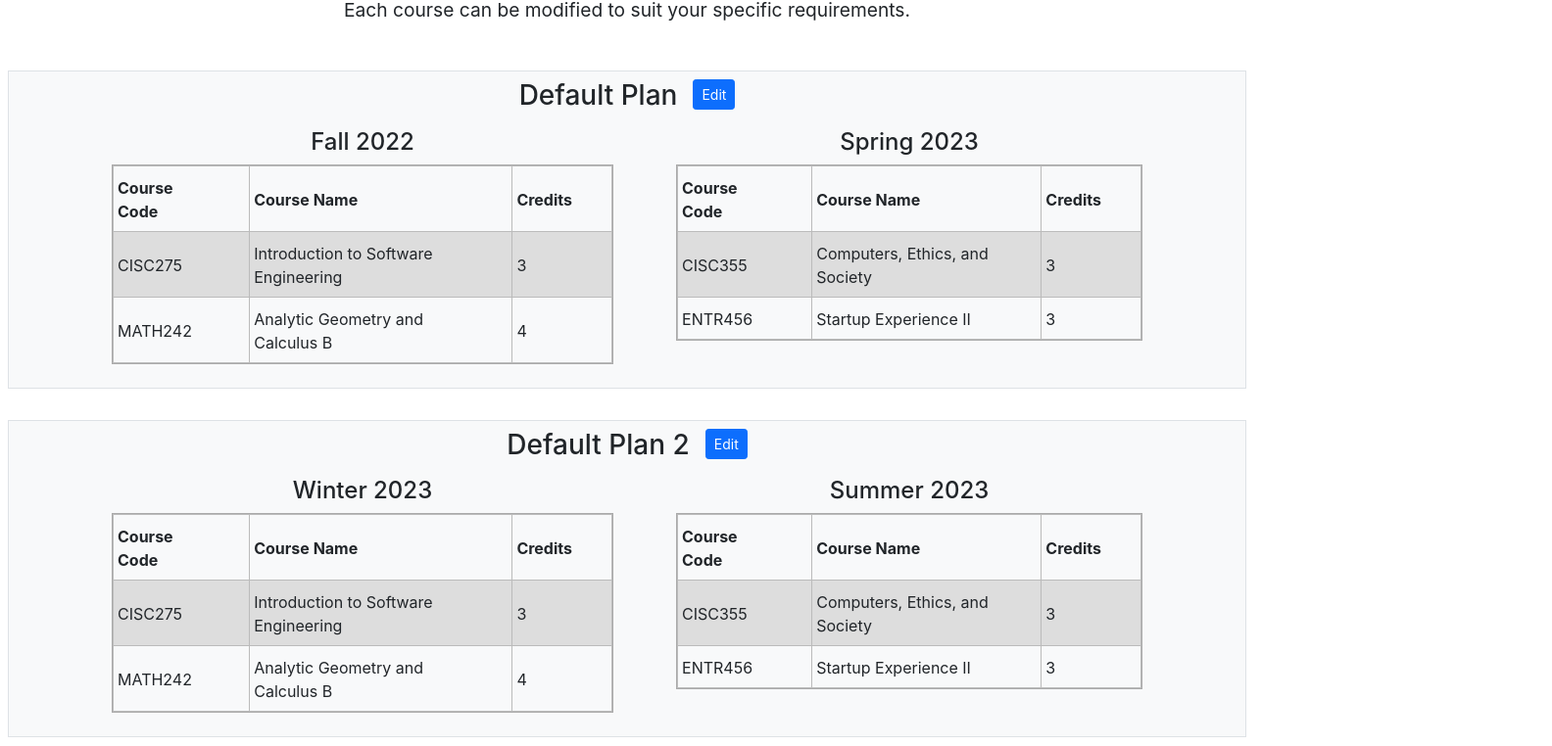
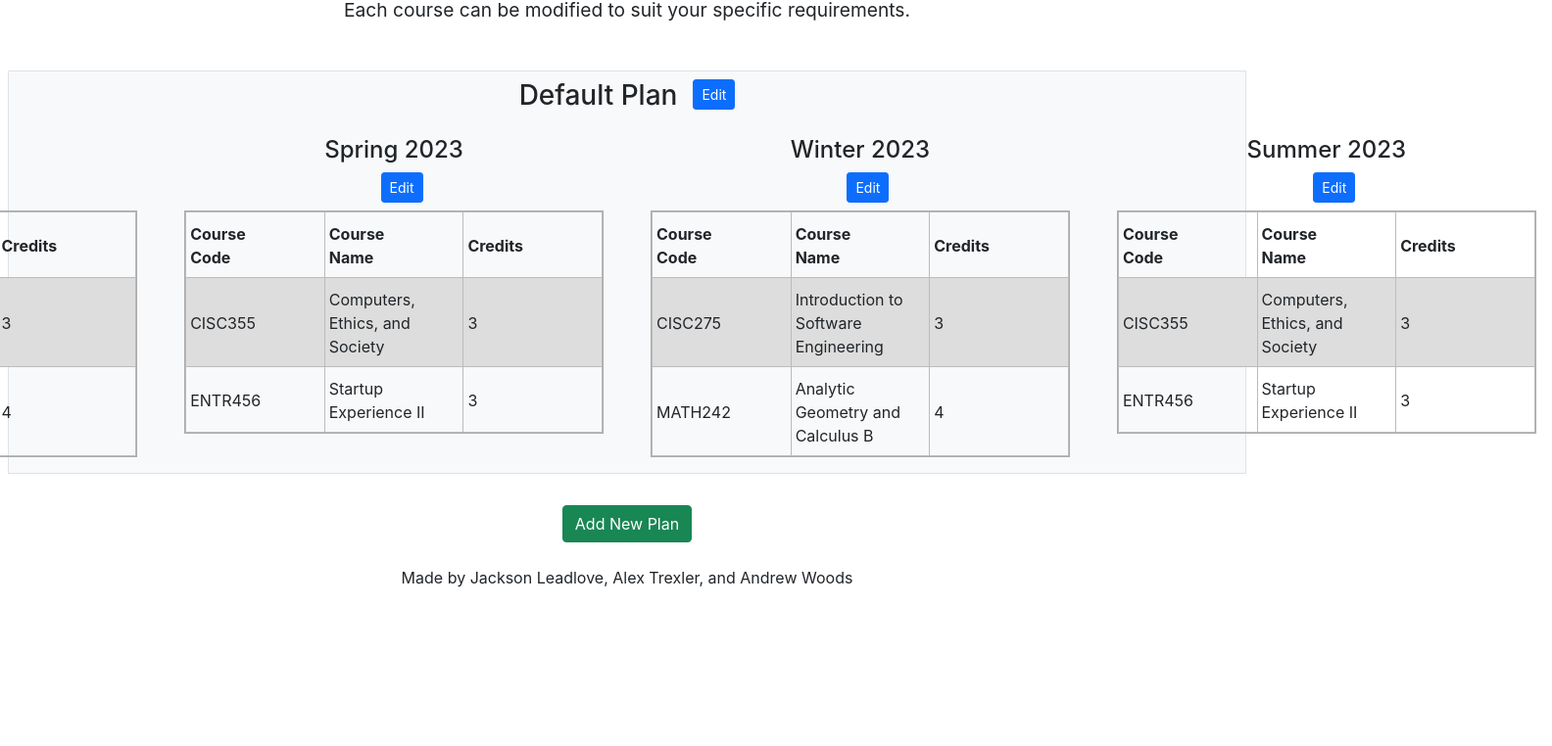
Before and after one commit to UD-CISC275-S22/cis-scheduler-team-12, a React (Create React App) app: page / in a window 1280 px wide. Shown: the part 334-1096 px from the top of the page at 98% size, 1584 px wide, since content can reach past the window. After the commit the page ends 952 px from the top, so only its background shows below. Built offline with nearby package versions, Linux system fonts and the light colour scheme.

Commit message:
Semester edit form components

```diff
--- a/src/App.css
+++ b/src/App.css
@@ -69,16 +69,15 @@
     border: 1px solid #aaaaaa;
     text-align: left;
     display: block;
-    margin: 8px;
 }
 
 .Course-table th {
     border: 1px solid #bbb;
-    padding: 10px 40px 8px 4px;
+    padding: 10px 80px 8px 4px;
 }
 
 .Course-table td {
-    padding: 10px 40px 8px 4px;
+    padding: 10px 2px 8px 4px;
     border: 1px solid #bbb;
 }
 
--- a/src/components/PlanView.tsx
+++ b/src/components/PlanView.tsx
@@ -3,6 +3,12 @@ import { Plan } from "../interfaces/plan";
 import { PlanEditor } from "./PlanEditor";
 import { RecordControls } from "./RecordControls";
 import { SemesterList } from "./SemesterList";
+import defaults from "../data/default_plan.json";
+import { Semester } from "../interfaces/semester";
+
+const DEFAULT_SEMESTERS = defaults.map((plan) =>
+    plan.semesters.map((semester): Semester => ({ ...semester }))
+)[0];
 
 export function PlanView({
     plan,
@@ -14,6 +20,24 @@ export function PlanView({
     editPlan: (id: number, newPlan: Plan) => void;
 }): JSX.Element {
     const [editing, setEditing] = useState<boolean>(false);
+    const [semesters, setSemesters] = useState<Semester[]>(DEFAULT_SEMESTERS);
+
+    function editSemester(id: number, newSemester: Semester) {
+        setSemesters(
+            semesters.map(
+                (semester: Semester): Semester =>
+                    semester.id === id ? newSemester : semester
+            )
+        );
+    }
+
+    function deleteSemester(id: number) {
+        setSemesters(
+            semesters.filter(
+                (semester: Semester): boolean => semester.id !== id
+            )
+        );
+    }
 
     function changeEditing() {
         setEditing(!editing);
@@ -37,7 +61,11 @@ export function PlanView({
                 </div>
             </div>
             <div className="Semester-list">
-                <SemesterList semesters={plan.semesters}></SemesterList>
+                <SemesterList
+                    semesters={plan.semesters}
+                    editSemester={editSemester}
+                    deleteSemester={deleteSemester}
+                ></SemesterList>
             </div>
         </div>
     );
--- a/src/components/SemesterList.tsx
+++ b/src/components/SemesterList.tsx
@@ -2,11 +2,16 @@ import React from "react";
 import { Semester } from "../interfaces/semester";
 import { Container, Row, Col } from "react-bootstrap";
 import { CourseList } from "./CourseList";
+import { SemesterView } from "./SemesterView";
 
 export function SemesterList({
-    semesters
+    semesters,
+    editSemester,
+    deleteSemester
 }: {
     semesters: Semester[];
+    editSemester: (id: number, newSemester: Semester) => void;
+    deleteSemester: (id: number) => void;
 }): JSX.Element {
     return (
         <Container className="Semester-list">
@@ -14,9 +19,11 @@ export function SemesterList({
                 <div key={semester.id} className="Semester">
                     <Row>
                         <Col>
-                            <h4>
-                                {semester.quarter} {semester.year}
-                            </h4>
+                            <SemesterView
+                                semester={semester}
+                                deleteSemester={deleteSemester}
+                                editSemester={editSemester}
+                            ></SemesterView>
                             <div>
                                 <CourseList
                                     courses={semester.courses}
--- a/src/components/SemesterView.tsx
+++ b/src/components/SemesterView.tsx
@@ -1,7 +1,6 @@
 import React, { useState } from "react";
 import { Semester } from "../interfaces/semester";
 import { SemesterEditor } from "./SemesterEditor";
-import { CourseList } from "./CourseList";
 import { Container, Row, Col } from "react-bootstrap";
 import { RecordControls } from "./RecordControls";
 
@@ -40,14 +39,8 @@ export function SemesterView({
                                 changeEditing={changeEditing}
                             ></RecordControls>
                         </div>
-                        <div>
-                            <CourseList courses={semester.courses}></CourseList>
-                        </div>
                     </Col>
                 </Row>
-            </div>
-            <div className="Course-list">
-                <CourseList courses={semester.courses}></CourseList>
             </div>
         </Container>
     );
--- a/src/data/default_plan.json
+++ b/src/data/default_plan.json
@@ -48,13 +48,7 @@
                         "required": false
                     }
                 ]
-            }
-        ]
-    },
-    {
-        "id": 2,
-        "name": "Default Plan 2",
-        "semesters": [
+            },
             {
                 "quarter": "Winter",
                 "year": "2023",
```
